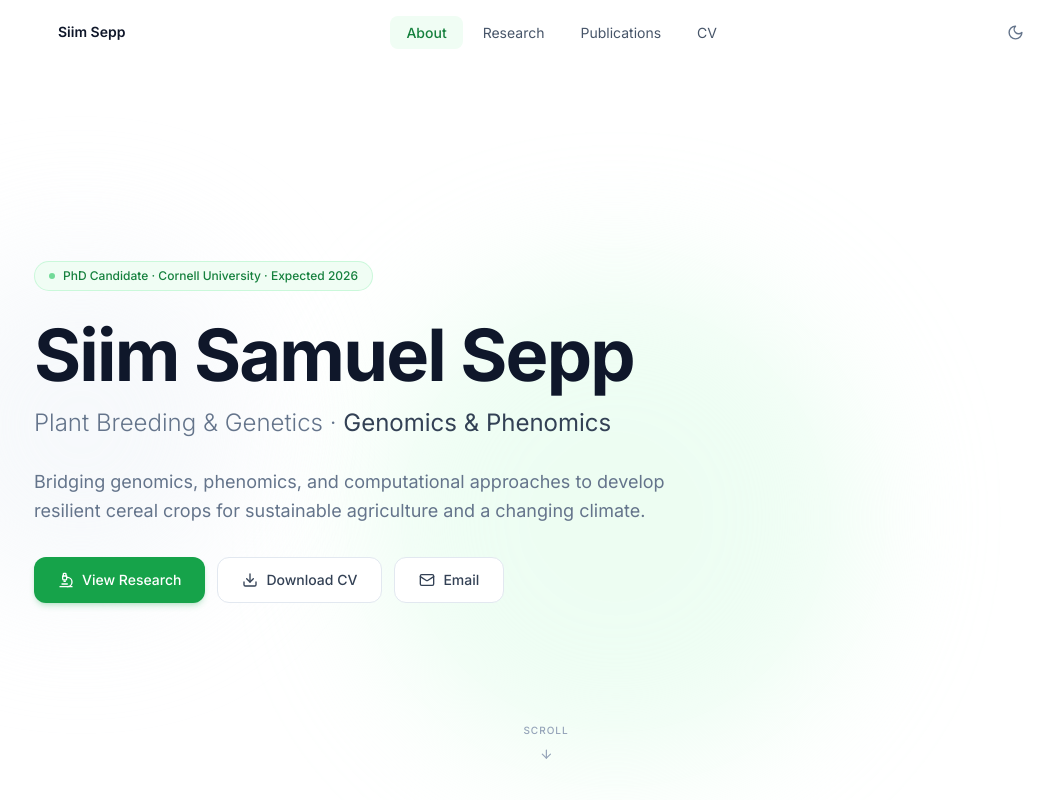
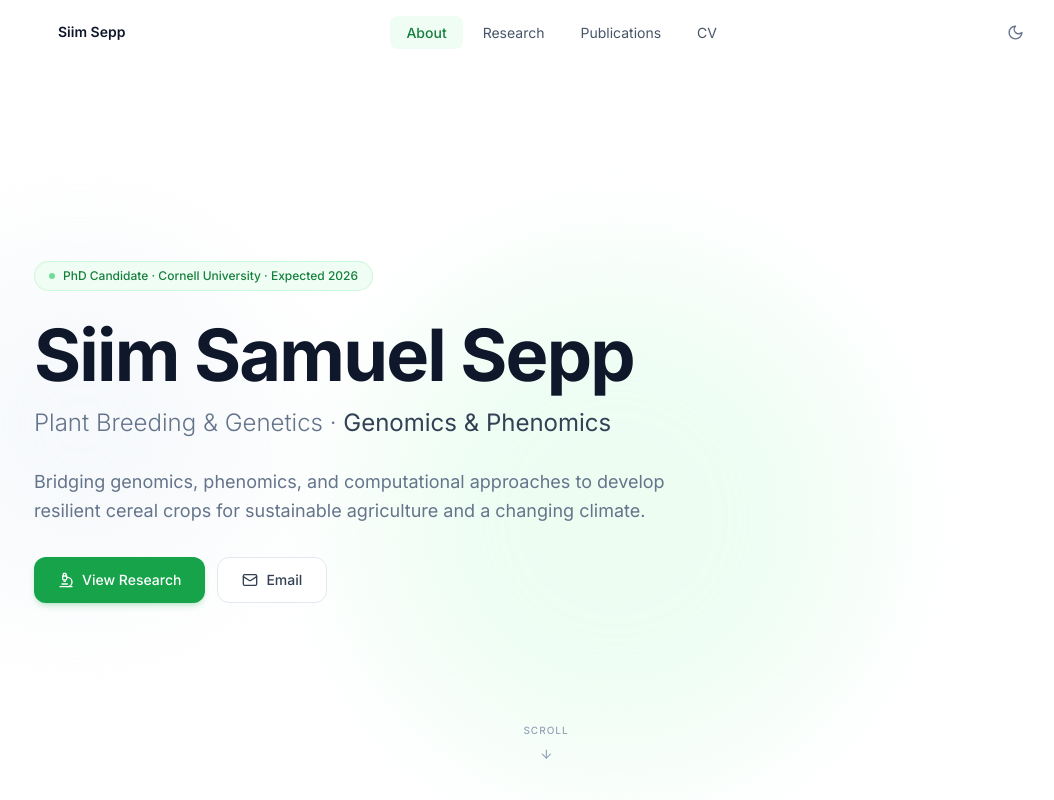
Before and after one commit to sss9010/sssepp, a Next.js app: page / in a window 1280 px wide. Shown: the top 800 px of the page, without its empty margins (94-1148 px from the left). Built offline with nearby package versions, Linux system fonts and the light colour scheme.

Commit message:
remove Download CV buttons from Hero and CV section

```diff
--- a/src/components/CVSection.tsx
+++ b/src/components/CVSection.tsx
@@ -1,6 +1,6 @@
 import AnimatedSection from "./AnimatedSection";
 import { education, experience, awards, personal } from "@/data/content";
-import { Download, GraduationCap, Briefcase, Award } from "lucide-react";
+import { GraduationCap, Briefcase, Award } from "lucide-react";
 
 function TimelineItem({
   period,
@@ -61,14 +61,6 @@ export default function CVSection() {
           <p className="text-slate-500 dark:text-slate-400 max-w-xl mb-8">
             Multi-institutional background spanning Estonia, Sweden, Germany, and the United States.
           </p>
-          <a
-            href={personal.cvPath}
-            download="cv_sepp.pdf"
-            className="inline-flex items-center gap-2 px-5 py-2.5 rounded-xl bg-accent-600 hover:bg-accent-700 active:scale-[0.97] text-white text-sm font-medium transition-all duration-200 shadow-md shadow-accent-600/20 hover:shadow-lg hover:shadow-accent-600/25 mb-16"
-          >
-            <Download size={16} />
-            Download Full CV (PDF)
-          </a>
         </AnimatedSection>
 
         <div className="grid lg:grid-cols-2 gap-16">
--- a/src/components/Hero.tsx
+++ b/src/components/Hero.tsx
@@ -1,7 +1,7 @@
 "use client";
 
 import { motion } from "framer-motion";
-import { Mail, Download, Microscope, ArrowDown } from "lucide-react";
+import { Mail, Microscope, ArrowDown } from "lucide-react";
 import { personal } from "@/data/content";
 
 export default function Hero() {
@@ -56,14 +56,6 @@ export default function Hero() {
               View Research
             </a>
             <a
-              href={personal.cvPath}
-              download="cv_sepp.pdf"
-              className="inline-flex items-center gap-2 px-6 py-3 rounded-xl border border-slate-200 dark:border-slate-700 bg-white dark:bg-transparent text-slate-700 dark:text-slate-300 text-sm font-medium hover:border-slate-300 dark:hover:border-slate-600 hover:bg-slate-50 dark:hover:bg-slate-800/40 active:scale-[0.97] transition-all duration-200"
-            >
-              <Download size={16} />
-              Download CV
-            </a>
-            <a
               href={`mailto:${personal.email}`}
               className="inline-flex items-center gap-2 px-6 py-3 rounded-xl border border-slate-200 dark:border-slate-700 bg-white dark:bg-transparent text-slate-700 dark:text-slate-300 text-sm font-medium hover:border-slate-300 dark:hover:border-slate-600 hover:bg-slate-50 dark:hover:bg-slate-800/40 active:scale-[0.97] transition-all duration-200"
             >
```
